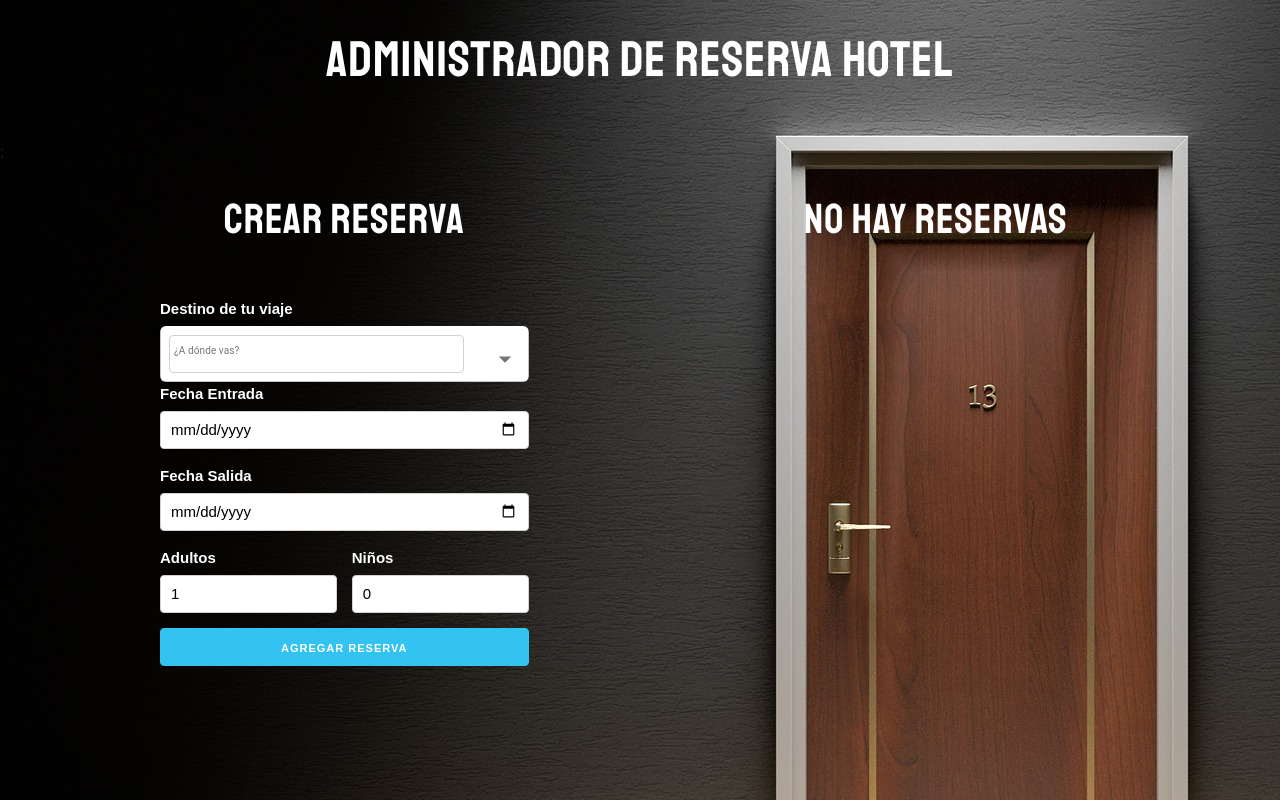
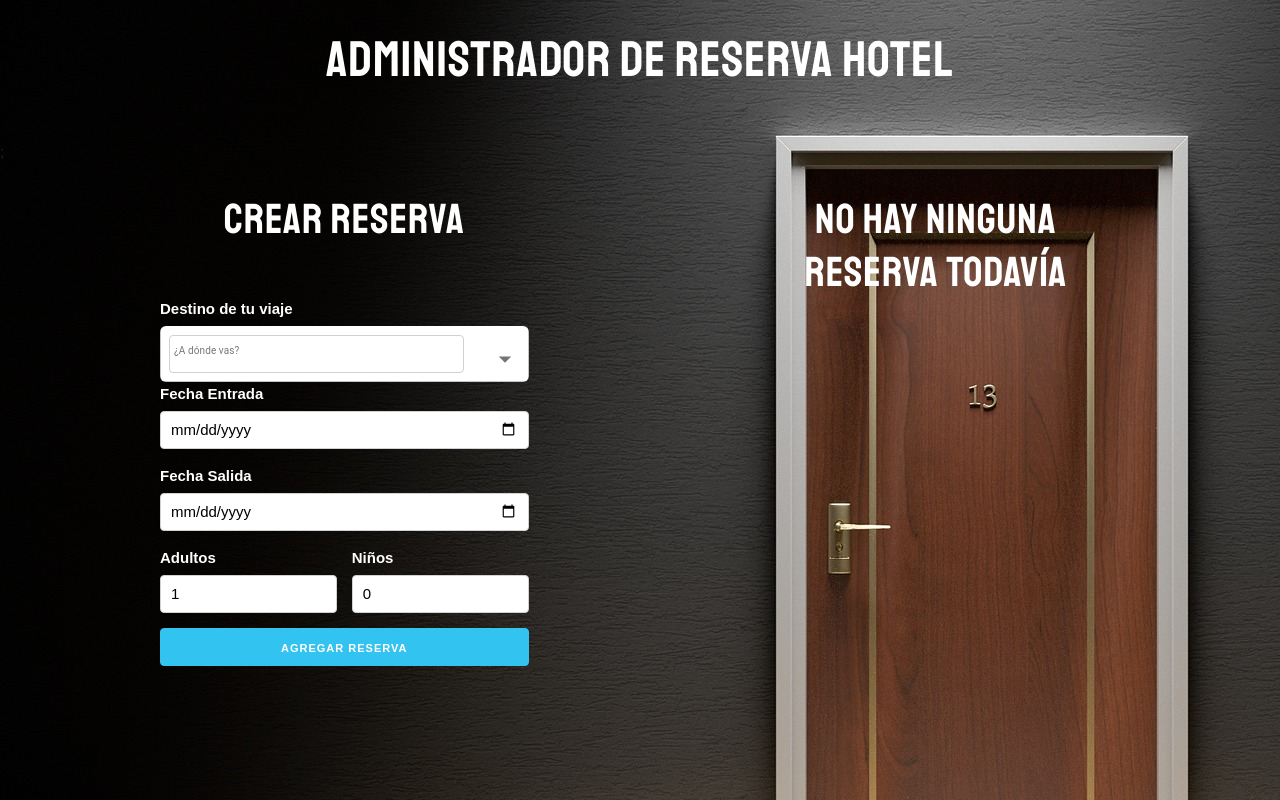
Before and after one commit to franbcn93/reservaCita, a React (Create React App) app: page / in a window 1280 px wide. Built offline with nearby package versions, Linux system fonts and the light colour scheme.

Commit message:
pequeños cambios

```diff
--- a/src/App.js
+++ b/src/App.js
@@ -35,7 +35,9 @@ function App() {
 
   // Mensaje condicional
   const titulo =
-    reservas.length === 0 ? "No hay reservas" : "Administra tus reservas";
+    reservas.length === 0
+      ? "No hay ninguna reserva todavía"
+      : "Administra tus reservas";
 
   const punto = ".";
   return (
--- a/src/components/Formulario.js
+++ b/src/components/Formulario.js
@@ -60,7 +60,7 @@ export const Formulario = ({ crearReserva }) => {
       return;
     }
 
-    // Eliminarel mensaje previo
+    // Eliminar el mensaje previo
     actualizarError(false);
 
     //   Asignar iD
@@ -72,7 +72,7 @@ export const Formulario = ({ crearReserva }) => {
 
     // Reiniciar el form
     actualizarReserva({
-      // provincia: "",
+      provincia: "",
       fechaEntrada: "",
       fechaSalida: "",
       adultos: 1,
```
